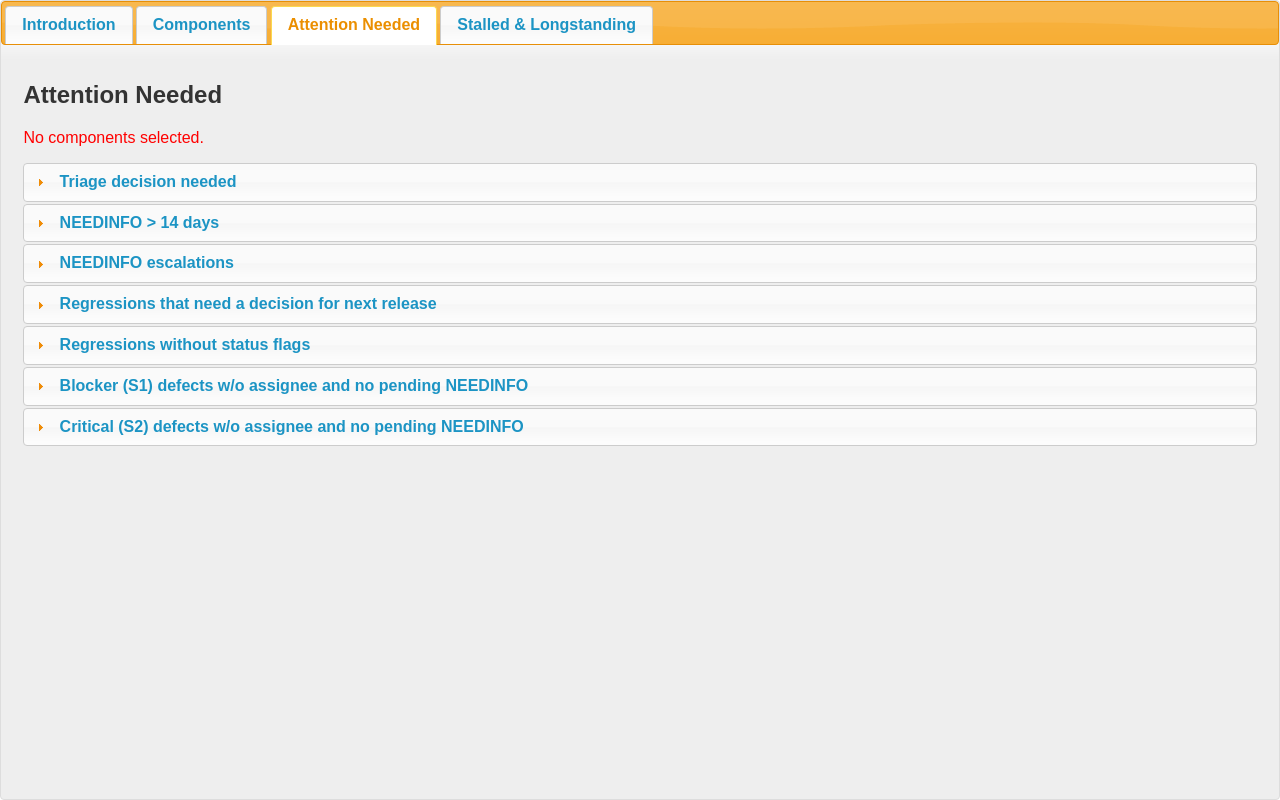
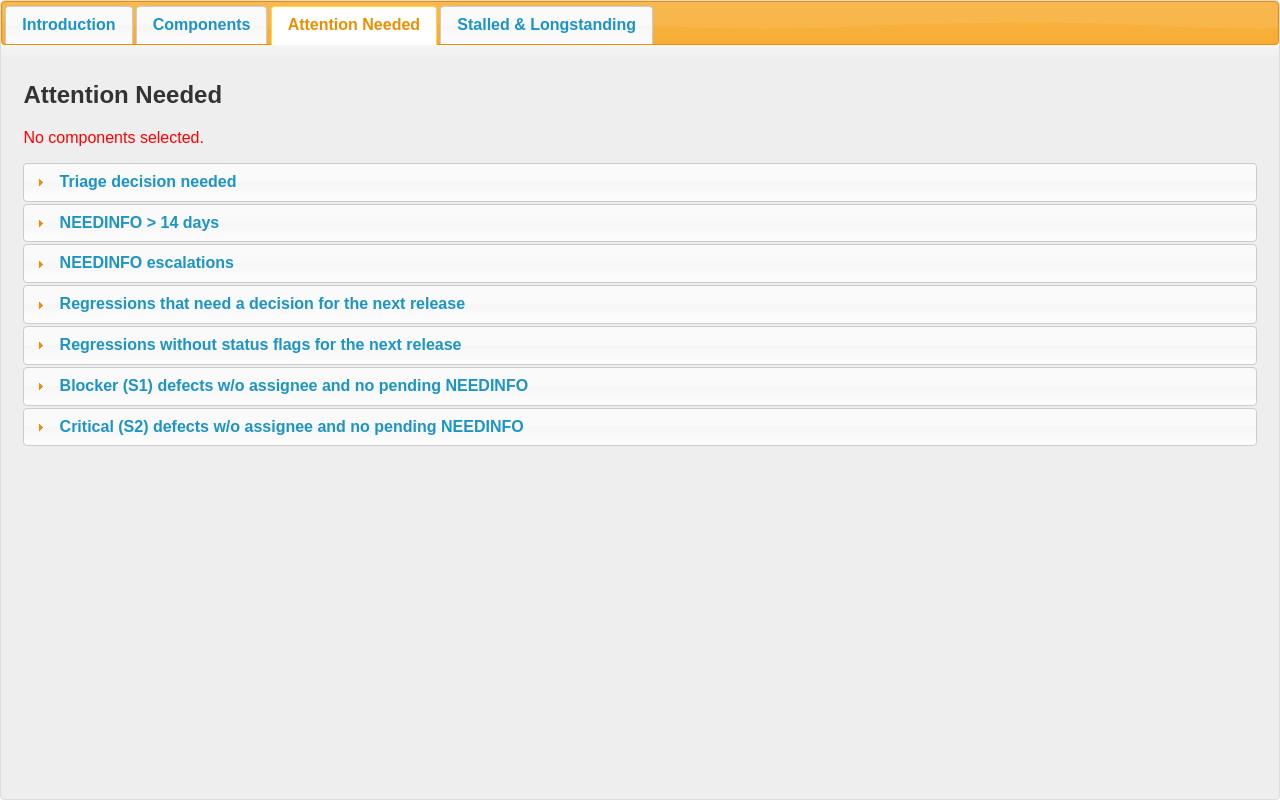
Before and after one commit to mozilla/triage-center, a website: page index.html in a window 1280 px wide. Both pictures are taken after a click on the tab "Attention Needed". Drawn offline with nearby package versions, Linux system fonts and the light colour scheme; no server answers.

Commit message:
make it clear what the next release's version number is

```diff
--- a/bugzilla.js
+++ b/bugzilla.js
@@ -197,6 +197,8 @@ async function init() {
     });
 
     await get_versions();
+
+    $(".next-release").text(`Firefox ${RELEASE}`);
 
     get_components()
         .then(setup_components)
--- a/index.html
+++ b/index.html
@@ -146,7 +146,7 @@
                     </section>
 
                     <h3>
-                        Regressions that need a decision for next release
+                        Regressions that need a decision for <span class="next-release">the next release</span>
                         <span id="decision-stale-marker" class="marker"></span>
                     </h3>
                     <section id="decision-stale">
@@ -168,7 +168,7 @@
                     </section>
 
                     <h3>
-                        Regressions without status flags
+                        Regressions without status flags for <span class="next-release">the next release</span>
                         <span id="range-stale-marker" class="marker"></span>
                     </h3>
                     <section id="range-stale">
```
